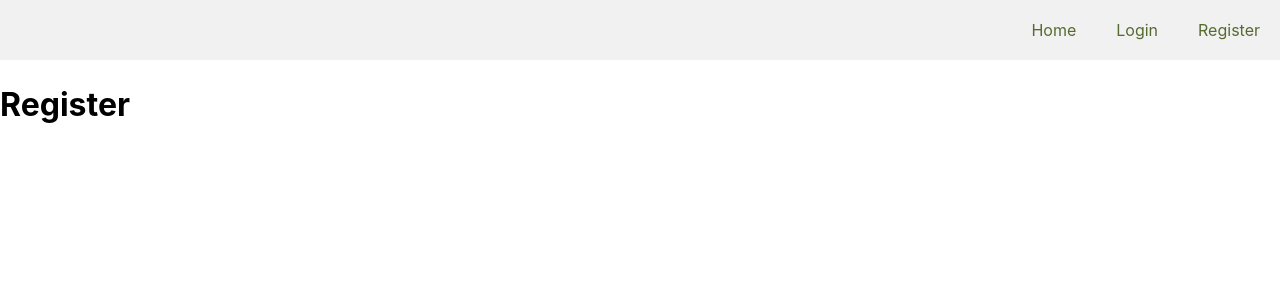
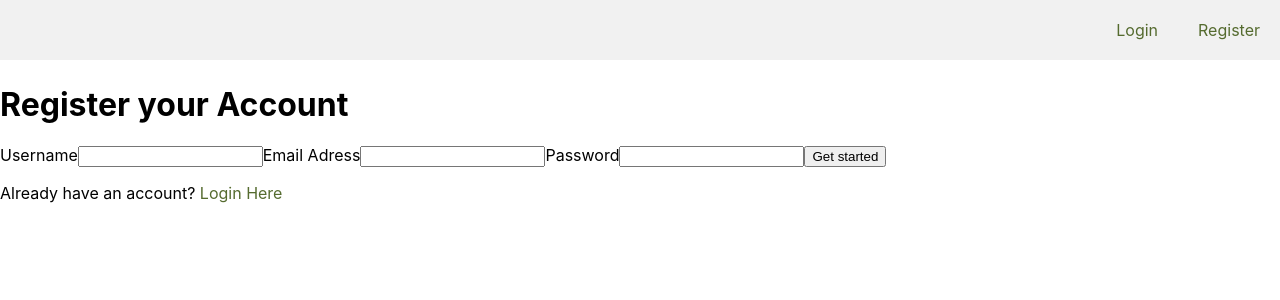
Before and after one commit to simonxplore/chat-app2022, a React (Create React App) app: page /register in a window 1280 px wide. Shown: the top 300 px of the page. Built offline with nearby package versions, Linux system fonts and the light colour scheme; no server answers.

Commit message:
Databases

```diff
--- a/package.json
+++ b/package.json
@@ -6,6 +6,8 @@
     "@testing-library/jest-dom": "^5.16.2",
     "@testing-library/react": "^12.1.4",
     "@testing-library/user-event": "^13.5.0",
+    "dotenv": "^16.0.0",
+    "firebase": "^9.6.11",
     "react": "^17.0.2",
     "react-dom": "^17.0.2",
     "react-router": "^5.2.0",
--- a/src/App.js
+++ b/src/App.js
@@ -1,14 +1,15 @@
-import logo from './logo.svg';
-import './App.css';
-import Hello from './Hello';
-import React from 'react';
-import Chatbox from './components/Chatbox';
+import logo from "./logo.svg";
+import "./App.css";
+import Hello from "./Hello";
+import React from "react";
+import Chatbox from "./components/Chatbox";
+import { Link } from "react-router-dom";
 
 class App extends React.Component {
   constructor(props) {
-    super (props);
+    super(props);
     this.state = {
-      term: '',
+      term: "",
       items: [],
     };
   }
@@ -20,7 +21,7 @@ class App extends React.Component {
   onSubmit = (event) => {
     event.preventDefault();
     this.setState({
-      term: '',
+      term: "",
       items: [...this.state.items, this.state.term],
     });
   };
@@ -29,13 +30,26 @@ class App extends React.Component {
     return (
       <div className="App">
         <h1>Chat App</h1>
-        <Chatbox items={this.state.items} />
-        <form className='message-form' onSubmit={this.onSubmit}>
-          <input value={this.state.term} onChange={this.onChange} />
-          <button className='send'>Send</button>
-        </form>
+
+        {this.props.user && (
+          <div className="allow-chat">
+            <Chatbox items={this.state.items} />
+            <form className="message-form" onSubmit={this.onSubmit}>
+              <input value={this.state.term} onChange={this.onChange} />
+              <button className="send">Send</button>
+            </form>
+          </div>
+        )}
+        {!this.props.user && (
+          <div className="disallow-chat">
+            <p>
+              <Link to="/login">Login</Link> or
+              <Link to="/register"> Register</Link> to start chatting!
+            </p>
+          </div>
+        )}
       </div>
-      );
+    );
   }
 }
 
--- a/src/components/Login.js
+++ b/src/components/Login.js
@@ -1,10 +1,70 @@
-import React from 'react';
+import React from "react";
+import firebase from "../firebase.js";
+import { Link } from "react-router-dom";
 
 class Login extends React.Component {
+  constructor(props) {
+    super(props);
+    this.state = {
+      email: "",
+      password: "",
+      error: null,
+    };
+  }
+
+  handleChange = (e) => {
+    this.setState({ [e.target.name]: e.target.value });
+  };
+
+  handleSubmit = (e) => {
+    e.preventDefault();
+    const { email, password } = this.state;
+    firebase
+      .auth()
+      .signInWithEmailAndPassword(email, password)
+      .then(() => {
+        this.props.history.push("/");
+      })
+
+      .catch((error) => {
+        this.setState({ error });
+      });
+  };
+
   render() {
+    const { email, password, error } = this.state;
     return (
-            <div>
+      <div className="auth-container">
         <h1>Login</h1>
+        <p>Login to access your account</p>
+        {error && <p className="error-message"> {error.message} </p>}
+        <form onSubmit={this.handleSubmit}>
+          <label htmlFor="email">Email Adress</label>
+          <input
+            type="text"
+            name="email"
+            id="email"
+            value={email}
+            onChange={this.handleChange}
+          ></input>
+
+          <label htmlFor="password">Password</label>
+          <input
+            type="password"
+            name="password"
+            id="password"
+            value={password}
+            onChange={this.handleChange}
+          ></input>
+
+          <button className="submit">Login</button>
+          <p>
+            Don't have an account?{" "}
+            <Link className="login-btn" to="/register">
+              Register Here
+            </Link>
+          </p>
+        </form>
       </div>
     );
   }
--- a/src/components/Register.js
+++ b/src/components/Register.js
@@ -1,13 +1,89 @@
-import React from 'react';
+import React from "react";
+import firebase from "../firebase.js";
+import { Link } from "react-router-dom";
+import Login from "./Login";
 
 class Register extends React.Component {
-    render() {
-        return (
-            <div>
-                <h1>Register</h1>
-            </div>
-        );
-    }
+  constructor(props) {
+    super(props);
+    this.state = {
+      username: "",
+      email: "",
+      password: "",
+      error: null,
+    };
+  }
+
+  handleChange = (e) => {
+    this.setState({ [e.target.name]: e.target.value });
+  };
+
+  handleSubmit = (e) => {
+    e.preventDefault();
+    const { email, username, password } = this.state;
+    firebase
+      .auth()
+      .createUserWithEmailAndPassword(email, password)
+      .then(() => {
+        const user = firebase.auth().currentUser;
+
+        user
+          .updateProfile({ displayName: username })
+          .then(() => {
+            this.props.history.push("/");
+          })
+
+          .catch((error) => {
+            this.setState({ error });
+          });
+      });
+  };
+
+  render() {
+    const { email, username, password, error } = this.state;
+    return (
+      <div className="auth-container">
+        <h1>Register your Account</h1>
+        {error && <p className="error-message"> {error.message} </p>}
+        <form onSubmit={this.handleSubmit}>
+          <label htmlFor="username">Username</label>
+          <input
+            type="text"
+            name="username"
+            id="username"
+            value={username}
+            onChange={this.handleChange}
+          ></input>
+
+          <label htmlFor="email">Email Adress</label>
+          <input
+            type="text"
+            name="email"
+            id="email"
+            value={email}
+            onChange={this.handleChange}
+          ></input>
+
+          <label htmlFor="password">Password</label>
+          <input
+            type="password"
+            name="password"
+            id="password"
+            value={password}
+            onChange={this.handleChange}
+          ></input>
+
+          <button className="submit">Get started</button>
+          <p>
+            Already have an account?{" "}
+            <Link className="login-btn" to="/login">
+              Login Here
+            </Link>
+          </p>
+        </form>
+      </div>
+    );
+  }
 }
 
 export default Register;
--- /dev/null
+++ b/src/firebase.js
@@ -0,0 +1,17 @@
+import firebase from "firebase/compat/app";
+import "firebase/compat/auth";
+
+const firebaseConfig = {
+  apiKey: process.env.REACT_APP_API_KEY,
+  authDomain: process.env.REACT_APP_AUTH_DOMAIN,
+  projectId: process.env.REACT_APP_PROJECT_ID,
+  storageBucket: process.env.REACT_APP_STORAGE_BUCKET,
+  messagingSenderId: process.env.REACT_APP_MESSAGING_SENDER_ID,
+  appId: process.env.REACT_APP_APP_ID,
+};
+
+// Initialize Firebase
+firebase.initializeApp(firebaseConfig);
+export const provider = new firebase.auth.GoogleAuthProvider();
+export const auth = firebase.auth();
+export default firebase;
--- a/src/index.js
+++ b/src/index.js
@@ -1,26 +1,56 @@
-import React from 'react';
-import ReactDOM from 'react-dom';
-import './index.css';
-import App from './App';
-import reportWebVitals from './reportWebVitals';
-import Login from './components/Login';
-import Register from './components/Register';
-import { BrowserRouter as Router, Route, Link, Switch} from 'react-router-dom';
+import React from "react";
+import ReactDOM from "react-dom";
+import "./index.css";
+import App from "./App";
+import reportWebVitals from "./reportWebVitals";
+import Login from "./components/Login";
+import Register from "./components/Register";
+import { BrowserRouter as Router, Route, Link, Switch } from "react-router-dom";
+import firebase, { auth, provider } from "./firebase.js";
 
 class AppRouter extends React.Component {
-  render(){
-    return(
+  constructor(props) {
+    super(props);
+    this.state = { user: null };
+  }
+  componentDidMount() {
+    auth.onAuthStateChanged((user) => {
+      if (user) {
+        this.setState({ user });
+      }
+    });
+  }
+  logOutUser = () => {
+    firebase
+      .auth()
+      .signOut()
+      .then((window.location = "/"));
+  };
+  render() {
+    return (
       <Router>
-        <div className='app'>
-          <nav className='main-nav'>
-            <Link to="/">Home</Link>
-            <Link to="/login">Login</Link>
-            <Link to="/register">Register</Link>
+        <div className="app">
+          <nav className="main-nav">
+            {!this.state.user && (
+              <div>
+                <Link to="/login">Login</Link>
+                <Link to="/register">Register</Link>
+              </div>
+            )}
+            {this.state.user && (
+              <a href="#!" onClick={this.logOutUser}>
+                Log Out
+              </a>
+            )}
           </nav>
           <Switch>
-            <Route exact path="/" component={App}/>
-            <Route exact path="/login" component={Login}/>
-            <Route exact path="/register" component={Register}/>
+            <Route
+              path="/"
+              exact
+              render={() => <App user={this.state.user} />}
+            />
+            <Route path="/login" exact component={Login} />
+            <Route path="/register" exact component={Register} />
           </Switch>
         </div>
       </Router>
@@ -28,7 +58,7 @@ class AppRouter extends React.Component {
   }
 }
 
-ReactDOM.render(<AppRouter />, document.getElementById('root') );
+ReactDOM.render(<AppRouter />, document.getElementById("root"));
 
 // If you want to start measuring performance in your app, pass a function
 // to log results (for example: reportWebVitals(console.log))
```
Also changed, not shown: 2 other files (tests, documents, lock files or other folders). Lines whose indentation alone changed are shown as unchanged.
